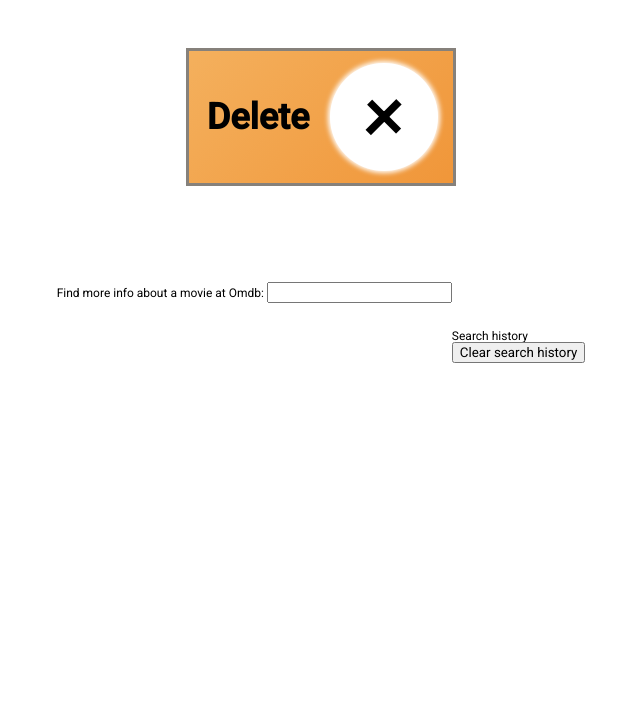
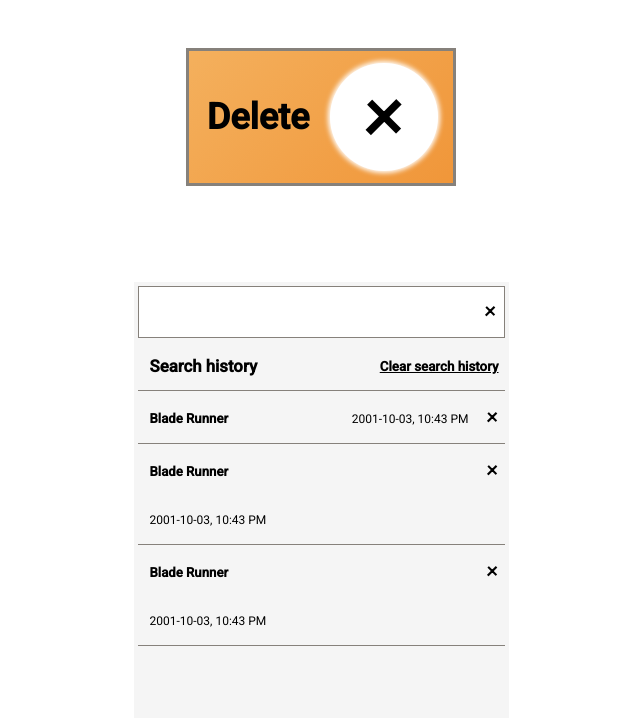
Before and after one commit to hmfe/3179, a plain HTML site: page index.html in a window 1280 px wide. Shown: the whole page, without its empty margins (319-959 px from the left). Drawn offline with Linux system fonts and the light colour scheme.

Commit message:
task2: content styled to follow req

```diff
--- a/css/main.css
+++ b/css/main.css
@@ -137,21 +137,45 @@ custom
 html {
   font-size: 12px;
 }
-body{
-    font-family: "Roboto", sans-serif;
+body {
+  font-family: "Roboto", sans-serif;
 }
 button {
-    font-family: inherit;
+  font-family: inherit;
+  cursor: pointer;
 }
-.flex-container {
+h1 {
+  font-weight: bold;
+  font-size: 1.4rem;
+}
+h2 {
+  font-weight: bold;
+  font-size: 1.1rem;
+}
+.u-flex-wrap-container {
   display: flex;
   display: -webkit-box;
   display: -moz-box;
   display: -ms-flexbox;
   display: -webkit-flex;
   justify-content: center;
-  padding-top: 4em;
-  padding-bottom: 4em;
+  /* padding-top: 4em; */
+  /* padding-bottom: 4em; */
+  flex-wrap: wrap;
+}
+.u-pt-4 {
+  padding-top: 4rem;
+}
+.u-pb-4 {
+  padding-bottom: 4rem;
+}
+.u-w-50 {
+  width: 50%;
+}
+.max-width-small {
+  width: 100%;
+  max-width: 375px;
+  /* border:2px dashed red; */
 }
 .btn {
   padding: 4rem 12rem 4rem 1.5rem;
@@ -178,6 +202,12 @@ button {
 .border-primary {
   border: 0.25rem solid #86817b;
 }
+.border-primary-1px {
+  border: 1px solid #86817b;
+}
+.border-primary-low {
+  border-bottom: 1px solid #86817b;
+}
 .btn-title-primary {
   font-size: 3rem;
   font-weight: bold;
@@ -187,3 +217,93 @@ button {
   background-image: linear-gradient(-45deg, #f09639, #f4b05d);
   background-size: 101%;
 }
+.u-rel {
+  position: relative;
+}
+.u-abs {
+  position: absolute;
+}
+.u-hide {
+  display: none;
+}
+.u-border-none {
+  border: transparent;
+}
+.u-margin-low {
+  margin-bottom: 4px;
+}
+.u-bg-none {
+  background: transparent;
+}
+.u-bg-white {
+  background: white;
+}
+.u-bold {
+  font-weight: bold;
+}
+.u-underline {
+  text-decoration: underline;
+}
+.u-pl-1 {
+  padding-left: 1rem;
+}
+.u-lh-4 {
+  line-height: 4rem;
+}
+.input-field-icon {
+  top: 3px;
+  right: 2px;
+  position: absolute;
+  height: 3.8rem;
+  overflow: hidden;
+  line-height: 1.75rem;
+  font-size: 1.75rem;
+  /* background:white; */
+  padding-right: 1rem;
+  padding-left: 2rem;
+  /* cursor: pointer; */
+}
+.cross-icon::before {
+  content: "+";
+  transform: rotateZ(45deg);
+  position: absolute;
+}
+.btn-list-item {
+  top: 0;
+  right: 0;
+}
+.list-item-date {
+  top: 0;
+  right: 3rem;
+}
+.input-field-icon::before {
+  position: absolute;
+  right: 0.5rem;
+  top: 1rem;
+  font-size: 2rem;
+}
+.input-primary {
+  /* border:1px solid red; */
+  /* line-height: 4rem; */
+  width: 100%;
+  /* padding-left: 1rem; */
+}
+.article-list-item {
+  /* line-height: 4rem; */
+  width: 100%;
+  /* padding-left: 1rem; */
+}
+.search-wrap-primary {
+  background: #f5f5f5;
+  padding: 4px 4px 6rem 4px;
+}
+.list-wrap-heading {
+  /* border:1px dashed yellow; */
+}
+.article-list-item {
+  /* border:1px dashed green; */
+}
+
+.search-history-item {
+  margin-top: 4px;
+}
--- a/index.html
+++ b/index.html
@@ -12,33 +12,62 @@
     />
   </head>
   <body>
-    <div class="flex-container">
-      <button class="btn btn-title-primary border-primary gradient-bg-primary">
+    <div class="u-flex-wrap-container u-pt-4 u-pb-4">
+      <button
+        class="btn btn-title-primary border-primary gradient-bg-primary"
+      >
         Delete
       </button>
     </div>
-    <main class="flex-container">
-      <form>
-        <label for="input-movie-title"
-          >Find more info about a movie at Omdb:</label
-        >
+    <main class="u-flex-wrap-container u-pt-4 u-pb-4">
+      <div class="search-wrap-primary max-width-small">
+        <form class="form-primary max-width-small u-margin-low">
+          <div class="u-rel">
+            <label for="input-movie-title"></label>
             <input
+              class="input-primary u-lh-4 u-pl-1 border-primary-1px"
               list="datalist-movie-title"
               id="input-movie-title"
               name="movie-titles"
             />
+            <button class="u-border-none input-field-icon u-bg-white cross-icon">
+              <span class="u-hide">clear search</span>
+            </button>
             <datalist id="datalist-movie-title">
               <!-- <option value='some result'></option> -->
             </datalist>
+          </div>
         </form>
+        <section>
+          <div class="list-wrap-heading u-lh-4 u-rel border-primary-low">
+            <h1 class="u-pl-1">Search history</h1>
+            <button class="btn-list-item u-abs u-lh-4 u-border-none u-bg-none u-underline u-bold" id="button-clear-history">Clear search history</button>
           </div>
-    <div class="flex-container">
-      <article>
-        <h1>Search history</h1>
-        <button id="button-clear-history">Clear search history</button>
-        </button>
-        <ol id="ol-search-history"></ol>
+          <ol id="ol-search-history">
+            <li class="search-history-item border-primary-low">
+              <article class="article-list-item u-lh-4 u-rel u-pl-1">
+                <h2>Blade Runner</h1>
+                <p class="list-item-date u-abs">2001-10-03, 10:43 PM</p>
+                <button class="btn-list-item u-border-none u-abs input-field-icon cross-icon u-bg-none"><span class="u-hide">Delete item</span></button>
               </article>
+            </li>
+            <li class="search-history-item border-primary-low">
+              <article class="article-list-item u-lh-4 u-rel u-pl-1">
+                <h2>Blade Runner</h1>
+                <p>2001-10-03, 10:43 PM</p>
+                <button class="btn-list-item u-border-none u-abs input-field-icon cross-icon u-bg-none"><span class="u-hide">Delete item</span></button>
+              </article>
+            </li>
+            <li class="search-history-item border-primary-low">
+              <article class="article-list-item u-lh-4 u-rel u-pl-1">
+                <h2>Blade Runner</h1>
+                <p>2001-10-03, 10:43 PM</p>
+                <button class="btn-list-item u-border-none u-abs input-field-icon cross-icon u-bg-none"><span class="u-hide">Delete item</span></button>
+              </article>
+            </li>
+          </ol>
+        </section>
+      </div>
     </main>
     <script src="js/main.js"></script>
   </body>
--- a/js/main.js
+++ b/js/main.js
@@ -44,18 +44,44 @@ const insertResultIntoDOM = (searchStr, { Title: title, Error: error }) => {
   liElm.setAttribute("id", timestamp);
   const articleElm = document.createElement("article");
   const btnElm = document.createElement("button");
-  btnElm.innerHTML = "Delete";
-  const headingElm = document.createElement("h1");
+  const headingElm = document.createElement("h2");
   const txt = title ? title : `No result for:"${searchStr}": ${error}`;
   const pElm = document.createElement("p");
   pElm.innerHTML = `${toDateFormat(timestamp)}`;
+  const spanElm = document.createElement("span");
+  spanElm.innerHTML = "Delete item";
   btnElm.addEventListener("click", () => deleteElement(timestamp));
   headingElm.innerHTML += txt;
+  headingElm.classList.add("u-w-50");
+  liElm.classList.add("search-history-item", "border-primary-low");
+  articleElm.classList.add("article-list-item", "u-lh-4", "u-rel", "u-pl-1");
+  pElm.classList.add("list-item-date", "u-abs");
+  btnElm.classList.add(
+    "btn-list-item",
+    "u-border-none",
+    "u-abs",
+    "input-field-icon",
+    "cross-icon",
+    "u-bg-none"
+  );
+  spanElm.classList.add("u-hide");
   liElm.appendChild(articleElm);
   articleElm.appendChild(headingElm);
   articleElm.appendChild(pElm);
   articleElm.appendChild(btnElm);
+  btnElm.appendChild(spanElm);
   olSearchHistoryElm.appendChild(liElm);
+  /*
+            <li class="search-history-item border-primary-low">
+              <article class="article-list-item u-lh-4 u-rel u-pl-1">
+                <h2>Blade Runner</h1>
+                <p class="list-item-date u-abs">2001-10-03, 10:43 PM</p>
+                <button class="btn-list-item u-border-none u-abs input-field-icon cross-icon u-bg-none">
+                    <span class="u-hide">Delete item</span>
+                </button>
+              </article>
+            </li>
+ */
 };
 
 const startTimer = (fkn, args, delay) => {
@@ -72,7 +98,6 @@ until no more input arrives.*/
 const restartTimerAndInvoke = (fkn, data, stateTimerId, winClearTimeout) => {
   const delayTime = 500;
   if (stateTimerId) {
-    // window.clearTimeout(stateTimerId);
     winClearTimeout(stateTimerId);
   }
   const tId = startTimer(fkn, data, delayTime);
@@ -118,10 +143,16 @@ const runIfNotPresent = (arr, str, fkn) => {
   }
 };
 
-
 let stateTimerId;
 let searchHistory = [];
 const inputMovieTitleElm = document.getElementById("input-movie-title");
+const buttonClearInputElm = inputMovieTitleElm.parentElement.querySelector(
+  ".input-field-icon"
+);
+buttonClearInputElm.addEventListener(
+  "click",
+  e => (inputMovieTitleElm.value = "")
+);
 inputMovieTitleElm.addEventListener("input", e => {
   const cleanStr = limitLength(
     removeNotValid(confirmString(e.target.value)),
```
Lines whose indentation alone changed are shown as unchanged.
